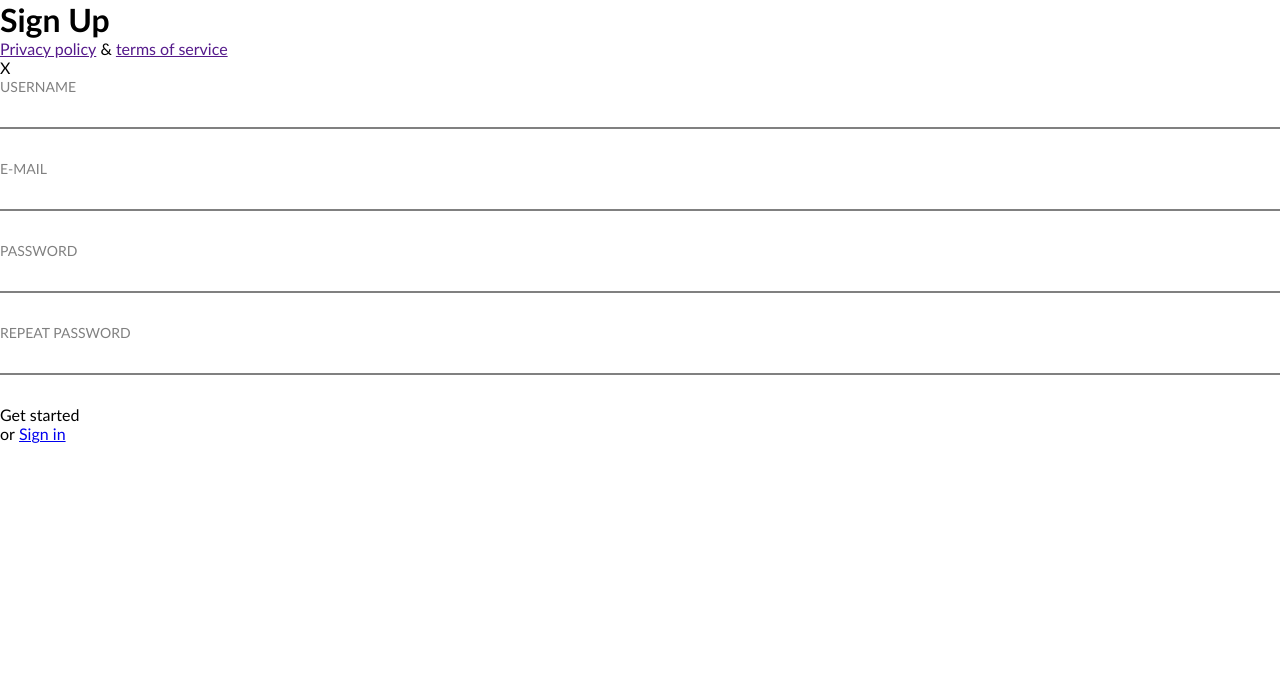
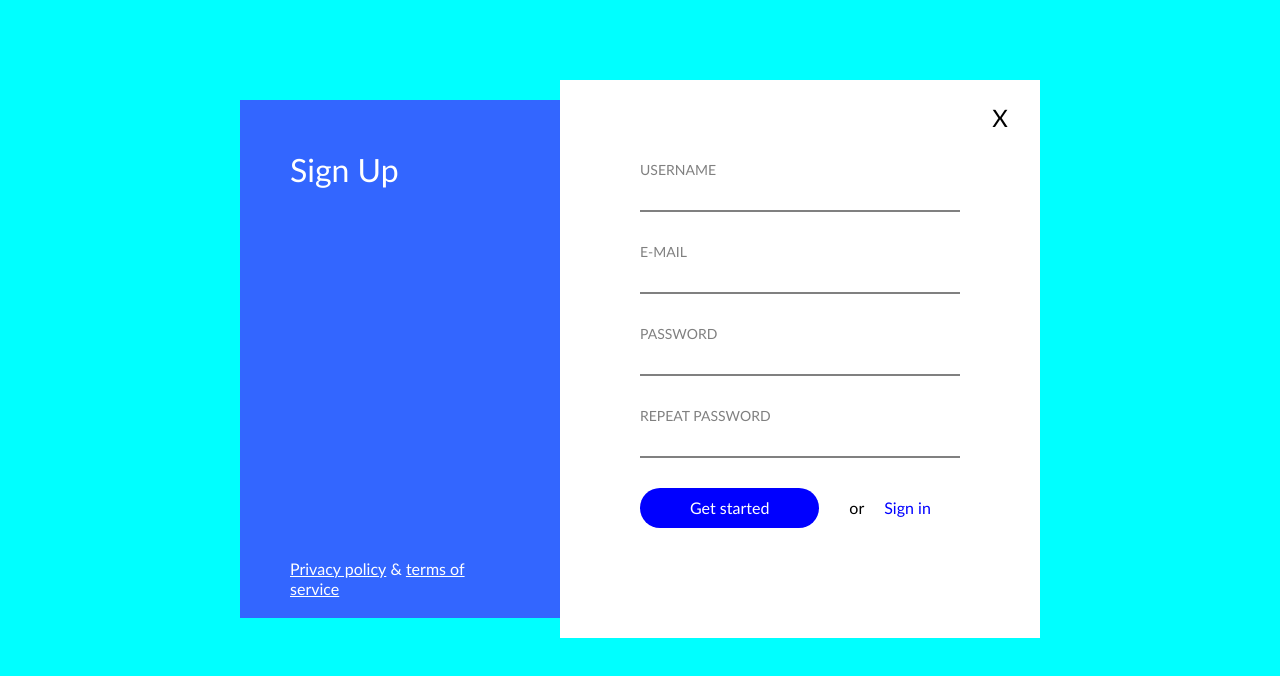
Before and after one commit to Adgeras/sign_up, a plain HTML site: page index.html in a window 1280 px wide. Drawn offline with Linux system fonts and the light colour scheme.

Commit message:
priabsoliutinta

```diff
--- a/css/custom.css
+++ b/css/custom.css
@@ -1,37 +1,100 @@
 body{
-    /* background-color: aqua; */
+    background-color: aqua;
 }
 
 .container {
+    display: inline-block;
+    float: left;
+    width: 800px;
+    margin-top: 80px;
+    margin-left: calc(50% - 400px);
 
+    position: relative;
 }
     .left {
+        display: inline-block;
+        width: 40%;
+        background-color: #36f;
+        padding: 50px;
+        color: #fff;
+
+
+        position: absolute;
+        top: 20px;
+        left: 0;
+        bottom: 20px;
 
     }
         h1 {
+            text-transform: capitalize;
+            font-weight: normal;
 
         }
         footer{
-
+            position: absolute;
+            left: 50px;
+            right: 50px;
+            bottom: 20px;
         }
             footer > a{
-
+                color: #fff;
             }
             span{
+                font-size: 16px;
+                line-height: 20px;
+                border-radius: 20px;
 
             }
     .right{
+        display: inline-block;
+        width: 60%;
+        float: right;
+        background-color: #fff;
+        padding: 80px;
+
+        position: relative;
+
 
     }
         .x{
+            display: inline-block;
+            /* background-color: pink; */
+            width: 80px;
+            height: 80px;
+            text-align: center;
+            font-size: 24px;
+            line-height: 76px;
+            position: absolute;
+            top: 0;
+            right: 0;
+            /* Xso nustumimas i kampa per paddinga */
+           /* float: right; */
+            /* margin-top: -80px; */
+            /* margin-right: -80px; */
+        }
+        .btn,
+        .form-row > span,
+        .form-row > a
+        {
+        display: inline-block;
+        float: left;
+        padding: 10px;
+        font-size: 16px;
+        line-height: 20px;
+        }
+        .btn{
+        background-color: blue;
+        color: #fff;
+        padding-left: 50px;
+        padding-right: 50px;
+        border-radius: 20px;
+        }
 
+        .form-row>span{
+        margin-left: 20px;
         }
-            .btn{
 
-                }
-                .form-row>span{
-
-                }
-                .form-row>a{
-
-                }
+        .form-row>a{
+        text-decoration: none;
+        color: blue;
+        }
```
